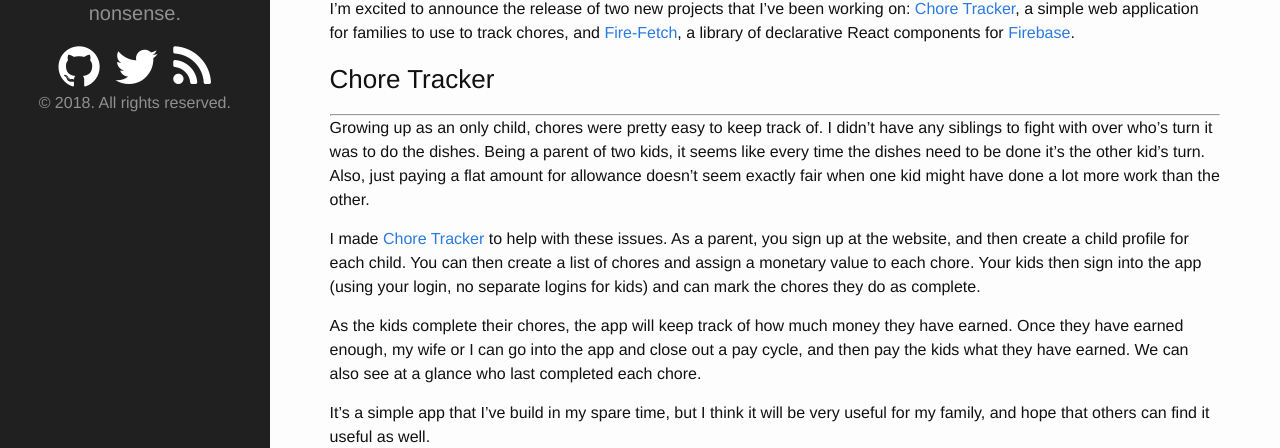
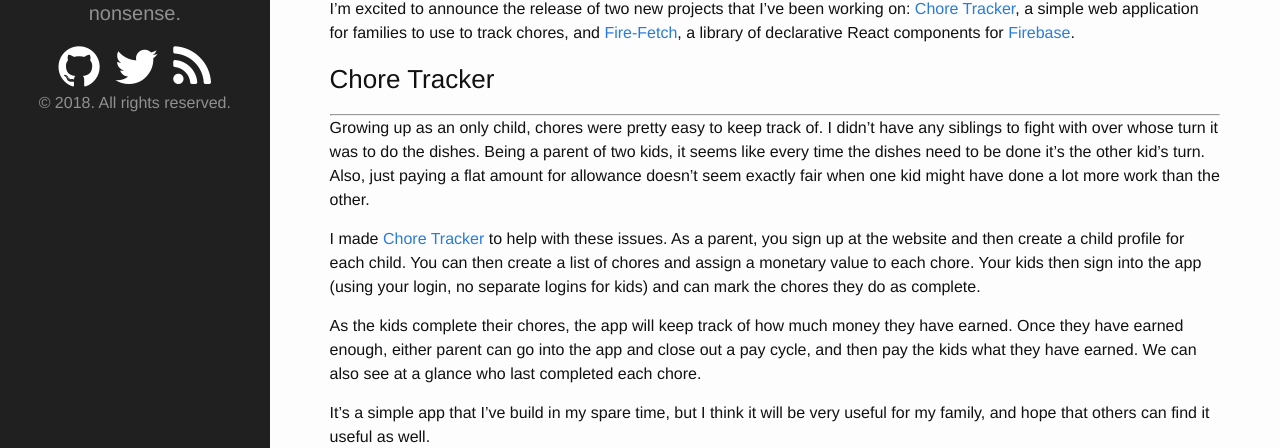
Before and after one commit to bodiddlie/bodiddlie.github.io, a Jekyll site: the page built from _posts/2018-04-01-chore-tracker-fire-fetch.md, in a window 1280 px wide. Shown: the part 157-605 px from the top of the page. Built offline with Jekyll 4.4.1, drawn with Linux system fonts in a browser that asks for light colours; nearby versions of some CDN libraries; comment, search, counter and statistics services are not loaded.

Commit message:
publishing chore-tracker/fire-fetch post

```diff
--- a/_posts/2018-04-01-chore-tracker-fire-fetch.md
+++ b/_posts/2018-04-01-chore-tracker-fire-fetch.md
@@ -12,11 +12,11 @@
 
 ---
 
-Growing up as an only child, chores were pretty easy to keep track of. I didn't have any siblings to fight with over who's turn it was to do the dishes. Being a parent of two kids, it seems like every time the dishes need to be done it's the other kid's turn. Also, just paying a flat amount for allowance doesn't seem exactly fair when one kid might have done a lot more work than the other.
+Growing up as an only child, chores were pretty easy to keep track of. I didn't have any siblings to fight with over whose turn it was to do the dishes. Being a parent of two kids, it seems like every time the dishes need to be done it's the other kid's turn. Also, just paying a flat amount for allowance doesn't seem exactly fair when one kid might have done a lot more work than the other.
 
-I made [Chore Tracker](https://chore-tracker.surge.sh) to help with these issues. As a parent, you sign up at the website, and then create a child profile for each child. You can then create a list of chores and assign a monetary value to each chore. Your kids then sign into the app (using your login, no separate logins for kids) and can mark the chores they do as complete.
+I made [Chore Tracker](https://chore-tracker.surge.sh) to help with these issues. As a parent, you sign up at the website and then create a child profile for each child. You can then create a list of chores and assign a monetary value to each chore. Your kids then sign into the app (using your login, no separate logins for kids) and can mark the chores they do as complete.
 
-As the kids complete their chores, the app will keep track of how much money they have earned. Once they have earned enough, my wife or I can go into the app and close out a pay cycle, and then pay the kids what they have earned. We can also see at a glance who last completed each chore.
+As the kids complete their chores, the app will keep track of how much money they have earned. Once they have earned enough, either parent can go into the app and close out a pay cycle, and then pay the kids what they have earned. We can also see at a glance who last completed each chore.
 
 It's a simple app that I've build in my spare time, but I think it will be very useful for my family, and hope that others can find it useful as well.
 
```
Also changed, not shown: other parts of _posts/2018-04-01-chore-tracker-fire-fetch.md (+1 -1 lines).
